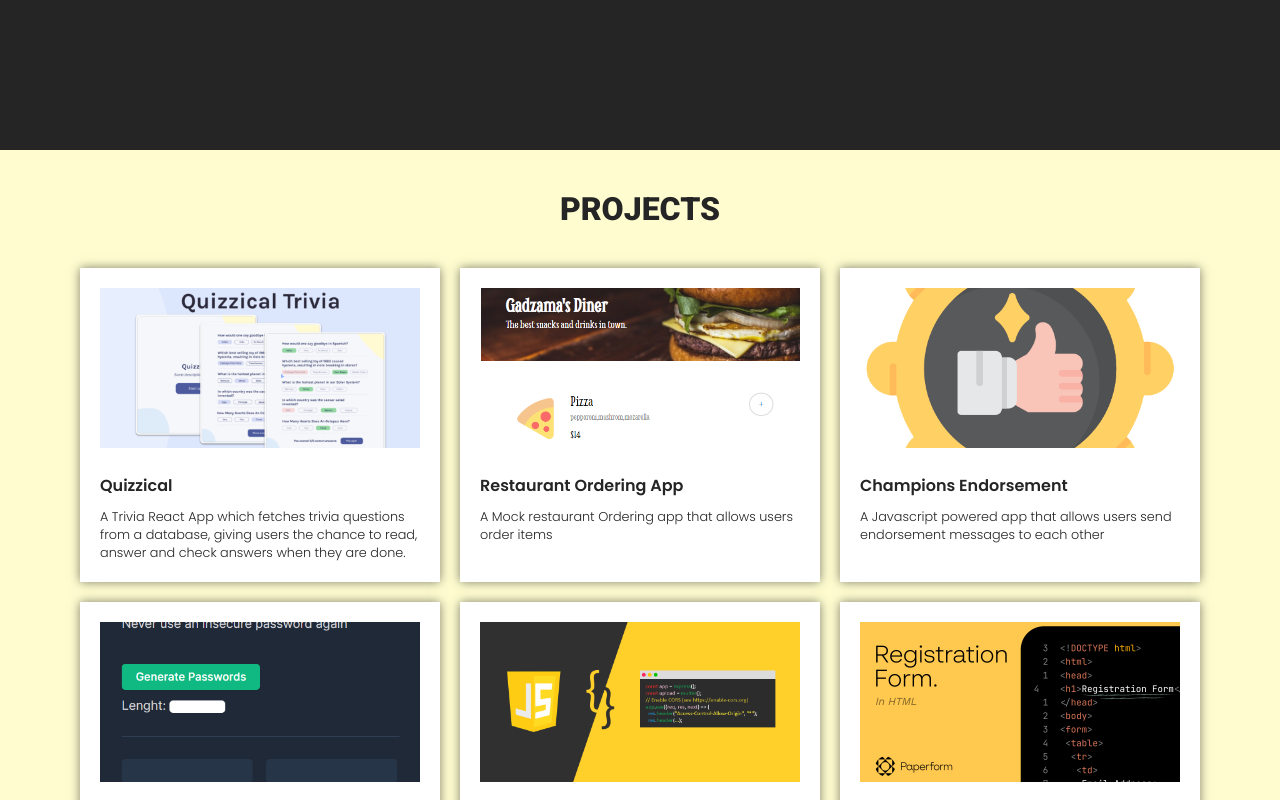
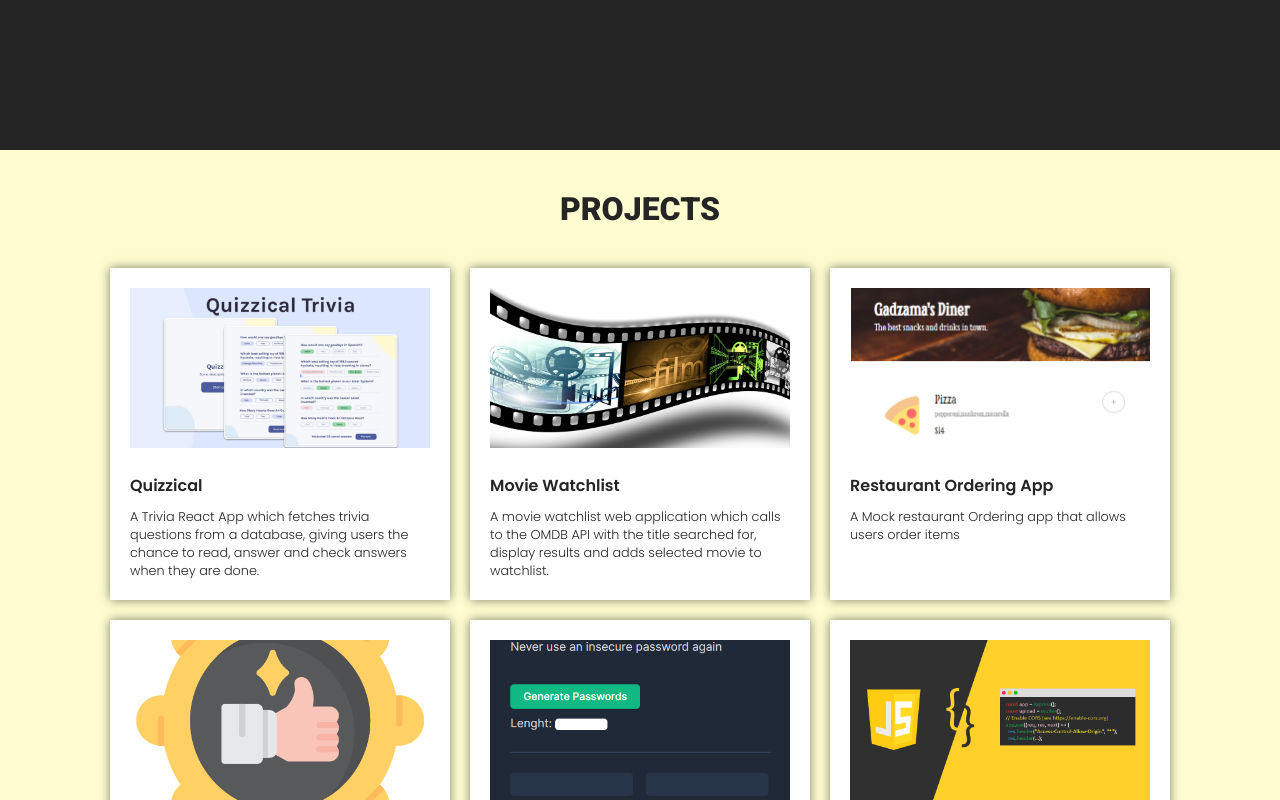
Before and after one commit to Coolhands-frank/portfolio, a React (Vite) app: page / in a window 1280 px wide. Shown: the part 555-1355 px from the top of the page. Built offline with nearby package versions, Linux system fonts and the light colour scheme.

Commit message:
added project

```diff
--- a/src/App.css
+++ b/src/App.css
@@ -145,7 +145,7 @@ h1{
   display: flex;
   flex-direction: column;
   box-shadow: 0 0 10px rgba(0, 0, 0, 0.5);
-  width: 320px;
+  width: 300px;
   color: #252525;
 }
 
--- a/src/projectdata.jsx
+++ b/src/projectdata.jsx
@@ -8,27 +8,34 @@ export default [
     },
     {
         id: 2,
+        title: "Movie Watchlist",
+        description: "A movie watchlist web application which calls to the OMDB API with the title searched for, display results and adds selected movie to watchlist.",
+        coverImg: "demonstration-767983_1920.jpg",
+        url: "https://coolhands-movie-watchlist.onrender.com/"
+    },
+    {
+        id: 3,
         title: "Restaurant Ordering App",
         description: "A Mock restaurant Ordering app that allows users order items ",
         coverImg: "Screenshot 2023-10-16 210818.png",
         url: "https://resturant-ordering-app.onrender.com"
     },
     {
-        id: 3,
+        id: 4,
         title: "Champions Endorsement",
         description: "A Javascript powered app that allows users send endorsement messages to each other",
         coverImg: "10473117.png",
         url: "https://coolhands-champions.onrender.com/"
     },
     {
-        id: 4,
+        id: 5,
         title: "Password Generator",
         description: "This app allow users to input desired lenght of password and generates 4 random passwords of given length",
         coverImg: "Screenshot 2023-09-19 235646.png",
         url: "https://password-generator-ox0i.onrender.com/"
     },
     {
-        id: 5,
+        id: 6,
         title: "JavaScript Documentation clone",
         description: "A page clone of the JavaScript documentation webpage",
         coverImg: "1_YQgaKfVzK-YpxyT3NYqJAg.png",
@@ -36,7 +43,7 @@ export default [
 
     },
     {
-        id: 6,
+        id: 7,
         title: "Form input page",
         description: "A simply designed and responsive simulation of a registration/enrollment form webpage.",
         coverImg: "Registration-Form-in-HTML-@2x.png",
```
Also changed, not shown: public/demonstration-767983_1920.jpg (added).
